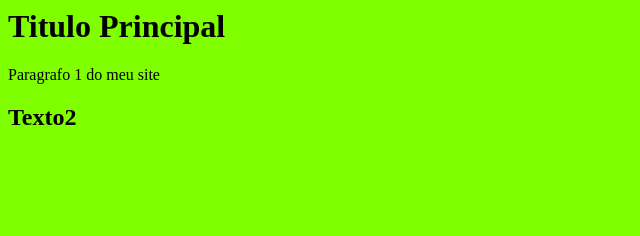
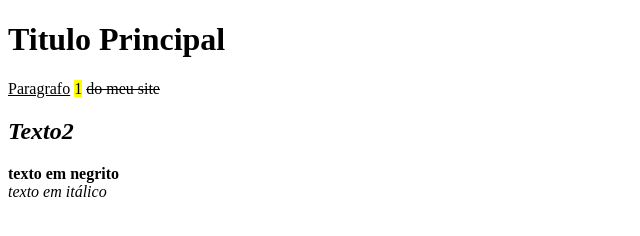
Before and after one commit to romulopena/novoprojeto-1a, a plain HTML site: page index.html in a window 1280 px wide. Shown: the whole page, without its empty margins (0-640 px from the left). Drawn offline with Linux system fonts and the light colour scheme.

Commit message:
head e body

```diff
--- a/index.html
+++ b/index.html
@@ -1,10 +1,21 @@
-<html style="background-color: chartreuse;">
+<!DOCTYPE html>    <!--versão 5 do HTML-->
+<html>
+    <head>   <!--Cabeçalho invisível-->
 
-<h1>Titulo Principal</h1>
+    </head>
+    <body>
+        <h1>Titulo Principal</h1>
 
-<p>Paragrafo 1 do meu site</p>
+        <p><u>Paragrafo</u> <mark>1</mark> <del>do meu site</del></p>
 
-<h2>Texto2</h2>
+        <h2><em>Texto2</em></h2>
+
+        <!--Formatação de textos-->
+        <b>texto em negrito</b>
+        <br>
+        <i>texto em itálico</i>
+        <br>
+    </body>
 
 
 </html>
```
